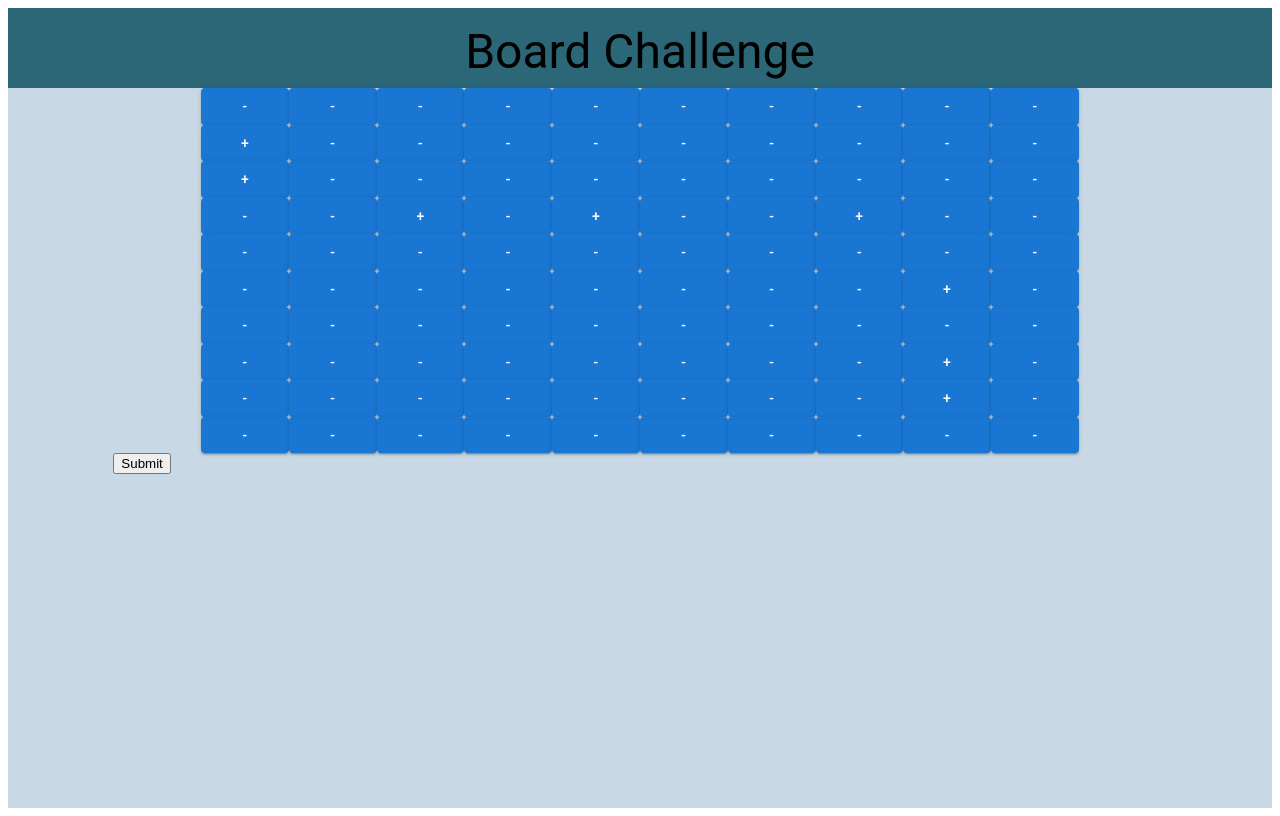
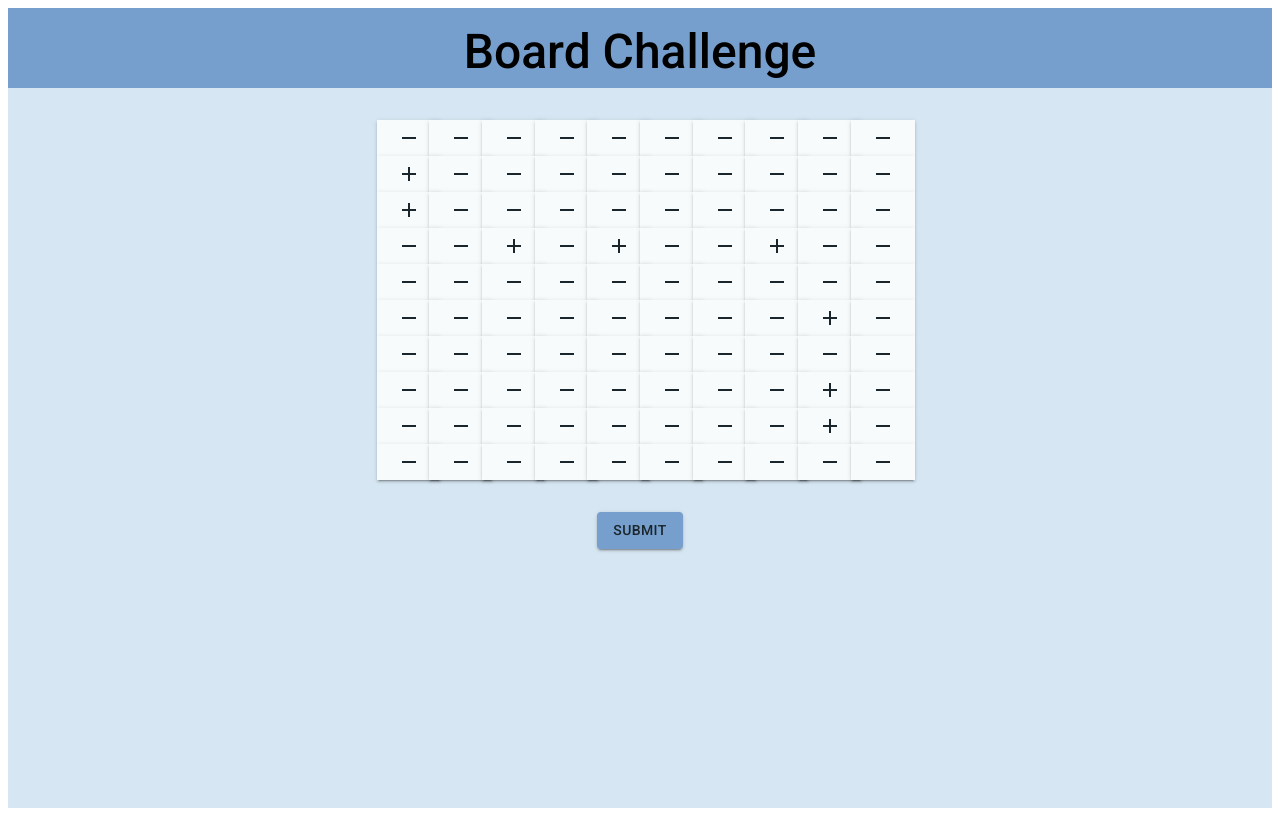
Before and after one commit to astreiten/board-challenge, a React (Create React App) app: page / in a window 1280 px wide. Built offline with nearby package versions, Linux system fonts and the light colour scheme.

Commit message:
BC006 UI improvements 2 (#7)

```diff
--- a/package.json
+++ b/package.json
@@ -5,6 +5,7 @@
   "dependencies": {
     "@emotion/react": "^11.9.3",
     "@emotion/styled": "^11.9.3",
+    "@mui/icons-material": "^5.8.4",
     "@mui/material": "^5.8.5",
     "@types/node": "^16.7.13",
     "@types/react": "^18.0.0",
--- a/public/index.html
+++ b/public/index.html
@@ -8,6 +8,12 @@
     <meta
       name="description"
       content="Web site created using create-react-app"
+    />
+    <link rel="preconnect" href="https://fonts.googleapis.com" />
+    <link rel="preconnect" href="https://fonts.gstatic.com" crossorigin />
+    <link
+      href="https://fonts.googleapis.com/css2?family=Roboto:wght@500&display=swap"
+      rel="stylesheet"
     />
     <link rel="apple-touch-icon" href="%PUBLIC_URL%/logo192.png" />
     <!--
--- a/src/App.tsx
+++ b/src/App.tsx
@@ -1,4 +1,11 @@
-import { Grid, styled, Typography } from "@mui/material";
+import {
+  Box,
+  Button,
+  CircularProgress,
+  Grid,
+  styled,
+  Typography,
+} from "@mui/material";
 import { useEffect, useState } from "react";
 import { getBoard } from "./api/getBoard";
 import { submitBoard } from "./api/submitBoard";
@@ -33,20 +40,39 @@ function App() {
   return (
     <Container>
       <TopBarContainer container justifyContent="center" alignItems="center">
-        <TopBarItem item xs={6}>
-          <Typography variant="h3">Board Challenge</Typography>
+        <TopBarItem item xs={12} md={6} lg={6}>
+          <Typography variant="h3" fontFamily={"Roboto"}>
+            Board Challenge
+          </Typography>
         </TopBarItem>
       </TopBarContainer>
       <Grid container justifyContent="center" alignItems="center">
         {loading ? (
-          <b>{"loading"}</b>
+          <Box sx={{ display: "flex", marginTop: "10rem" }}>
+            <CircularProgress size={100} />
+          </Box>
         ) : (
-          <Grid item xs={12} md={6} lg={10}>
+          <Grid item xs={12} md={8} lg={6} sx={{ marginTop: "2rem" }}>
             {" "}
             <Board board={board} setBoard={setBoard} />
-            <div>
-              <button onClick={buildClusters}>Submit</button>
-            </div>
+            <Grid
+              container
+              justifyContent="center"
+              alignItems="center"
+              sx={{ marginTop: "2rem" }}
+            >
+              <Button
+                variant="contained"
+                onClick={buildClusters}
+                sx={{
+                  color: "#1B262C",
+                  fontFamily: "Roboto",
+                  backgroundColor: "#769FCD",
+                }}
+              >
+                Submit
+              </Button>
+            </Grid>
           </Grid>
         )}
       </Grid>
@@ -55,13 +81,13 @@ function App() {
 }
 
 const Container = styled("div")({
-  backgroundColor: "#c8d8e4",
+  backgroundColor: "#D6E6F2",
   height: "100vh",
   margin: "0",
 });
 
 const TopBarContainer = styled(Grid)({
-  backgroundColor: "#2b6777",
+  backgroundColor: "#769FCD",
   height: "5rem",
 });
 
--- a/src/Board.tsx
+++ b/src/Board.tsx
@@ -1,5 +1,7 @@
 import { Button, Grid } from "@mui/material";
 import { BoardType } from "./models/board";
+import RemoveIcon from "@mui/icons-material/Remove";
+import AddIcon from "@mui/icons-material/Add";
 
 export const Board: React.FC<BoardProps> = ({ board, setBoard }) => {
   const switchActive = (i: number, j: number) => {
@@ -24,12 +26,14 @@ export const Board: React.FC<BoardProps> = ({ board, setBoard }) => {
                     variant="contained"
                     key={j}
                     style={{
-                      backgroundColor: cell.cluster ? "red" : "",
+                      backgroundColor: cell.cluster ? "#3282B8" : "#F7FBFC",
                       width: "100%",
+                      borderRadius: "0",
+                      color: "#1B262C",
                     }}
                     onClick={() => switchActive(i, j)}
                   >
-                    {cell.value}
+                    {cell.value === "+" ? <AddIcon /> : <RemoveIcon />}
                   </Button>
                 </Grid>
               );
```
Also changed, not shown: 1 other file (tests, documents, lock files or other folders).
